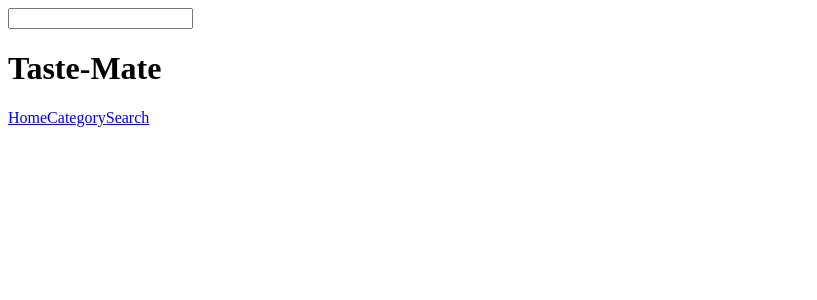
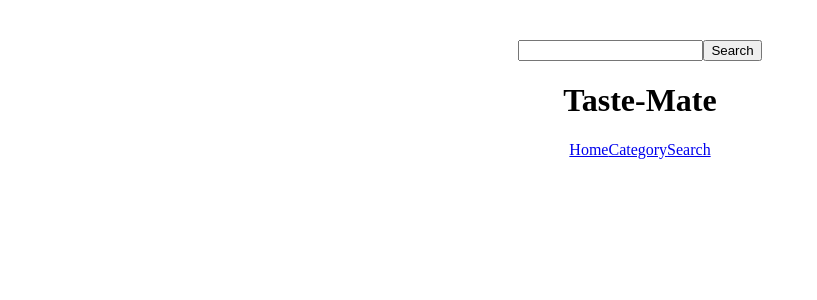
Before and after one commit to persefy/taste-mate, a React (Vite) app in the folder taste-mate/: page /searchResults/1 in a window 1280 px wide. Shown: the top 300 px of the page, without its empty margins (0-817 px from the left). Built offline with nearby package versions, Linux system fonts and the light colour scheme.

Commit message:
added code for capturing search query in search bar

```diff
--- a/taste-mate/src/components/SearchBar.jsx
+++ b/taste-mate/src/components/SearchBar.jsx
@@ -1,7 +1,36 @@
+import { useState } from 'react'
+import '../App.css'
+
 export default function SearchBar () {
+    const initialState = {
+        searchQuery: '',
+    }
+    const [formState, setFormState] = useState(initialState);
+
+    const handleSubmit = (event) => {
+        event.preventDefault()
+        //doing something with data
+
+        console.log(formState)
+        //reverting to our initial state
+
+        setFormState(initialState)
+
+    }
+
+    const handleChange = (event) => {
+        setFormState({...formState, [event.target.id]: event.target.value})
+    }
     return (
-        <form>
-            <input type="text"/>
-        </form>
+        <div>
+            <form onSubmit={handleSubmit}>
+                <input type="text" id="searchQuery"
+                        onChange={handleChange}
+                        value={formState.searchQuery}/>
+                <button type="submit">Search</button>
+            </form>
+        </div>
+
+
     )
 }
--- a/taste-mate/src/components/SearchResults.jsx
+++ b/taste-mate/src/components/SearchResults.jsx
@@ -1,3 +1,6 @@
+import SearchBar from "./SearchBar"
+import axios from "axios"
+
 export default function SearchResults () {
     return (
         <div></div>
```
